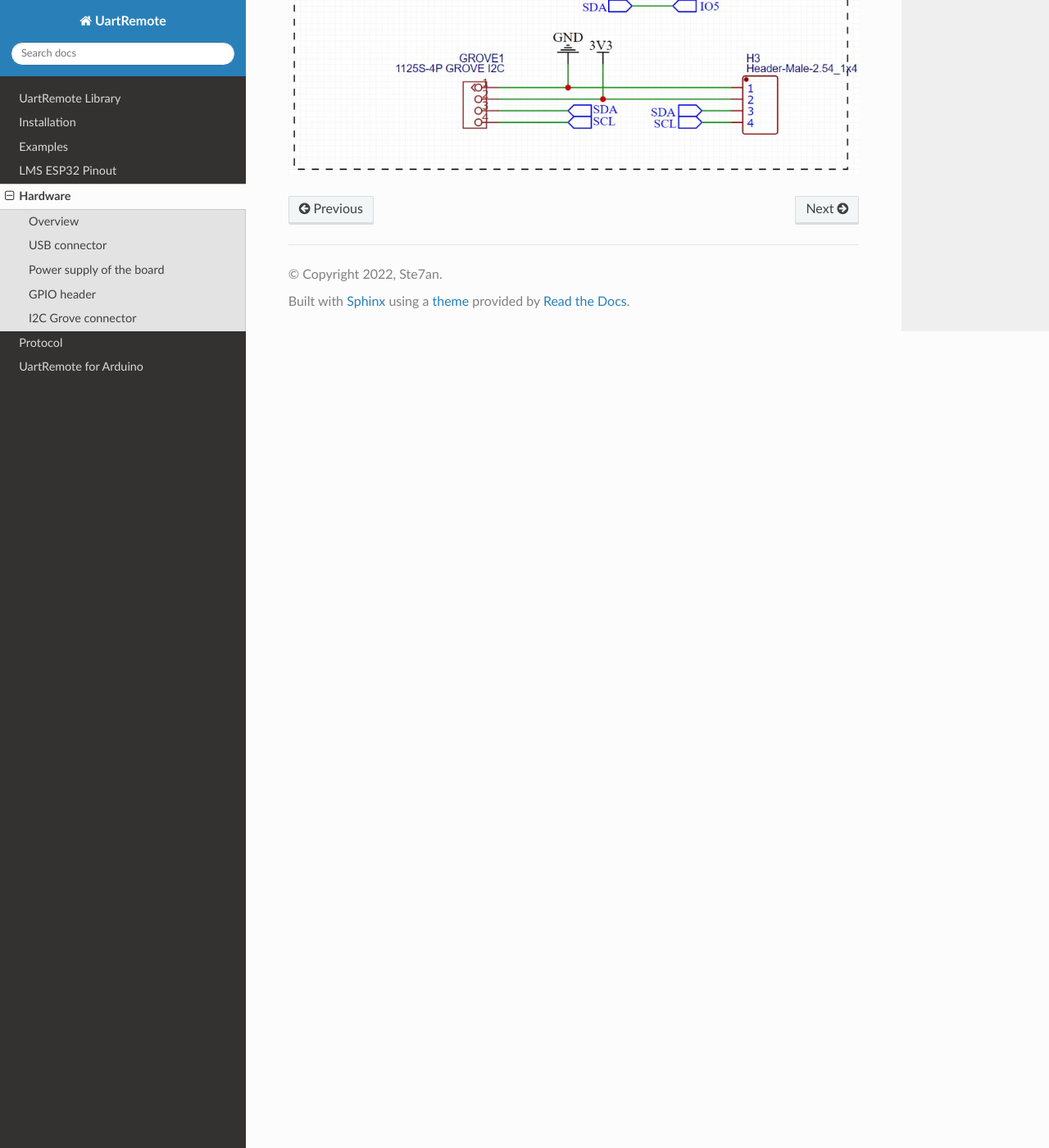
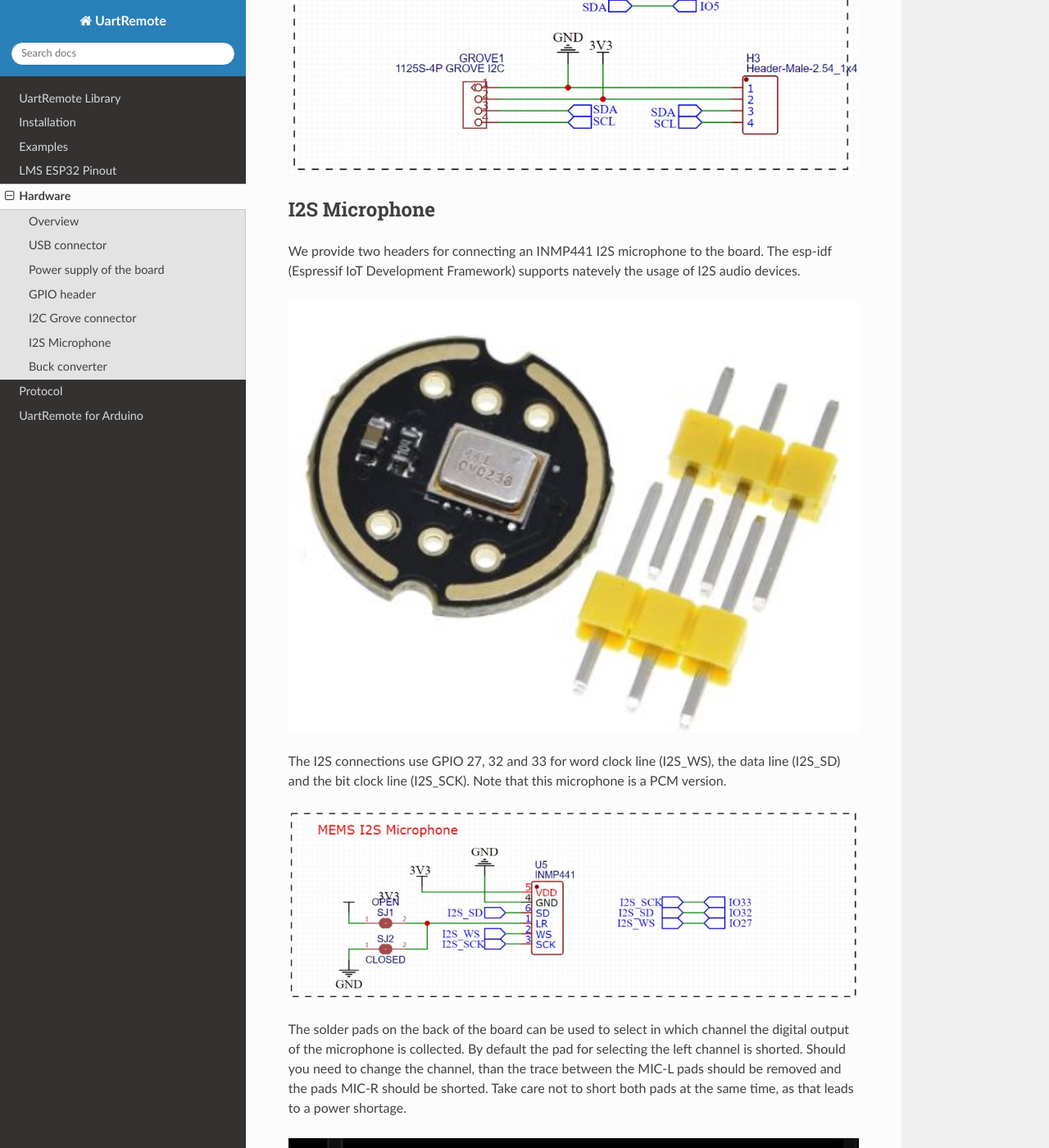
Before and after one commit to antonvh/UartRemote, a Sphinx documentation site: the page built from docs/hardware.rst, in a window 1280 px wide and 1400 px high, scrolled down 3972 px. Shown: the whole window at 82% size. Built offline with Sphinx 7.4.7 and the Read the Docs theme 2.0.0, drawn with Linux system fonts in a browser that asks for light colours; some of the changed text lies outside the part shown.

Commit message:
added docs for i2s mic and buck

```diff
--- a/docs/hardware.rst
+++ b/docs/hardware.rst
@@ -99,3 +99,39 @@
 .. image:: ./images/schematic_lmsesp32_grove_i2c.jpg
   :width: 1000
   :alt: Grove i2c interface
+
+I2S Microphone
+--------------
+
+We provide two headers for connecting an INMP441 I2S microphone to the board. The esp-idf (Espressif IoT Development Framework) supports natevely the usage of I2S audio devices.
+
+.. image:: ./images/MEMS_microphone.jpg
+  :width: 1000
+  :alt:  INMP441 MEMS microphone
+
+The I2S connections use GPIO 27, 32 and 33 for word clock line (I2S_WS), the data line (I2S_SD) and the bit clock line (I2S_SCK). Note that this microphone is a PCM version.
+
+.. image:: ./images/schematic_lmsesp32_I2S_MIC.jpg
+  :width: 1000
+  :alt:  Schematic for the I2S microphone connection
+
+The solder pads on the back of the board can be used to select in which channel the digital output of the microphone is collected. By default the pad for selecting the left channel is shorted. Should you need to change the channel, than the trace between the MIC-L pads should be removed and the pads MIC-R should be shorted. Take care not to short both pads at the same time, as that leads to a power shortage.
+
+.. image:: ./images/select_LR_I2S.jpg
+  :width: 1000
+  :alt:  Solder pads for L/R signal of microphone
+
+Buck converter
+--------------
+
+We provide solder pads for a MP1584 buck converter. The buck converters input is connected to the M+ pin of the Lego robot’s motor interface. When seeting the Lego motor to 100% power, the M+ pin will provide 8V DC. The buck converter brings this voltage down to a well regulated 5V DC.
+
+.. image:: ./images/buck.jpg
+  :width: 1000
+  :alt: MP1584 buck converter with 5V output
+
+The following code can be executed on the SPIKE Prime or Robot Inventor hub. Here we use Port A to connect the LMS-ESP32::
+
+  import hub
+  # set motor power to +100%, resulting in 8V on M+ and 0V on M-
+  hub.port.A.pwm(100)
```
